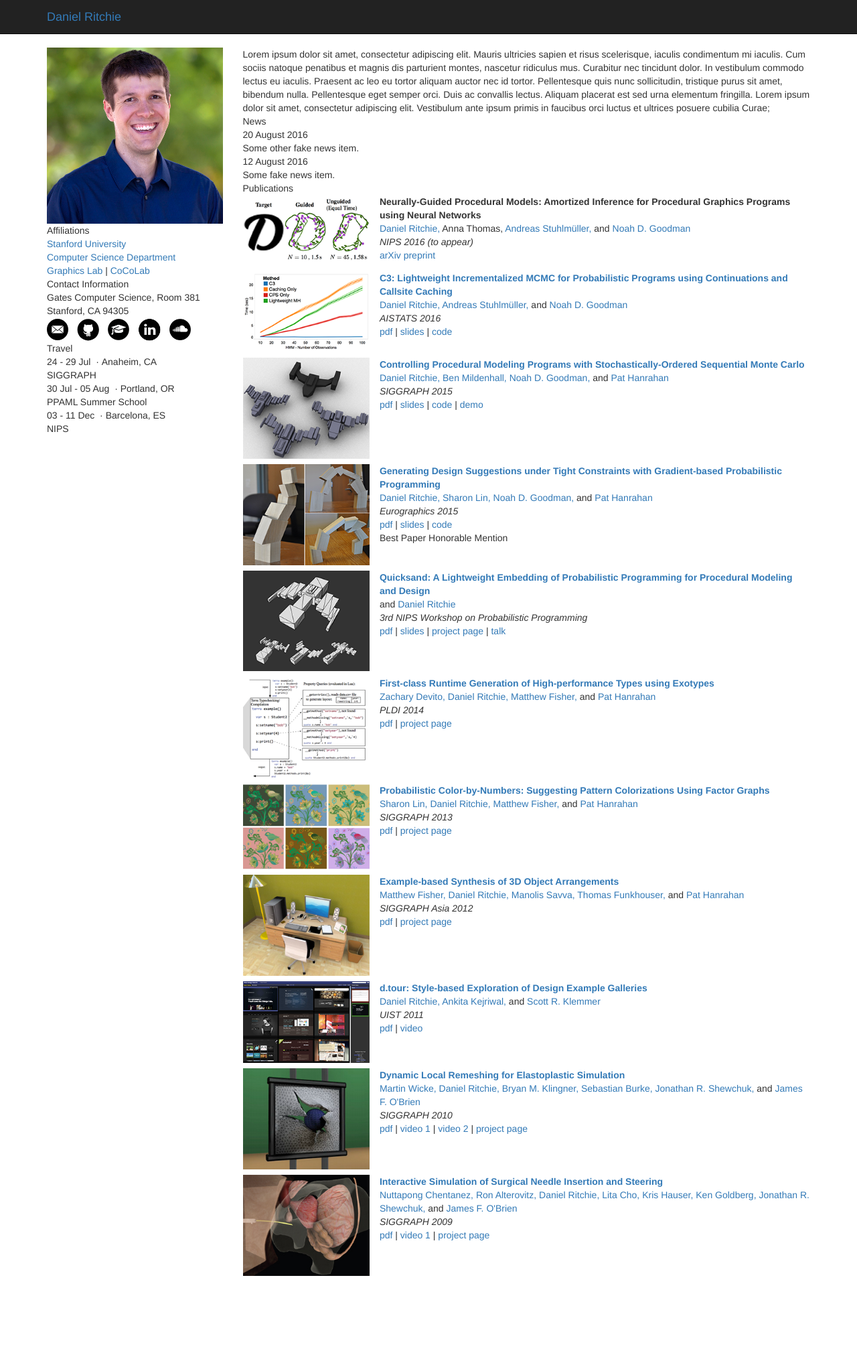
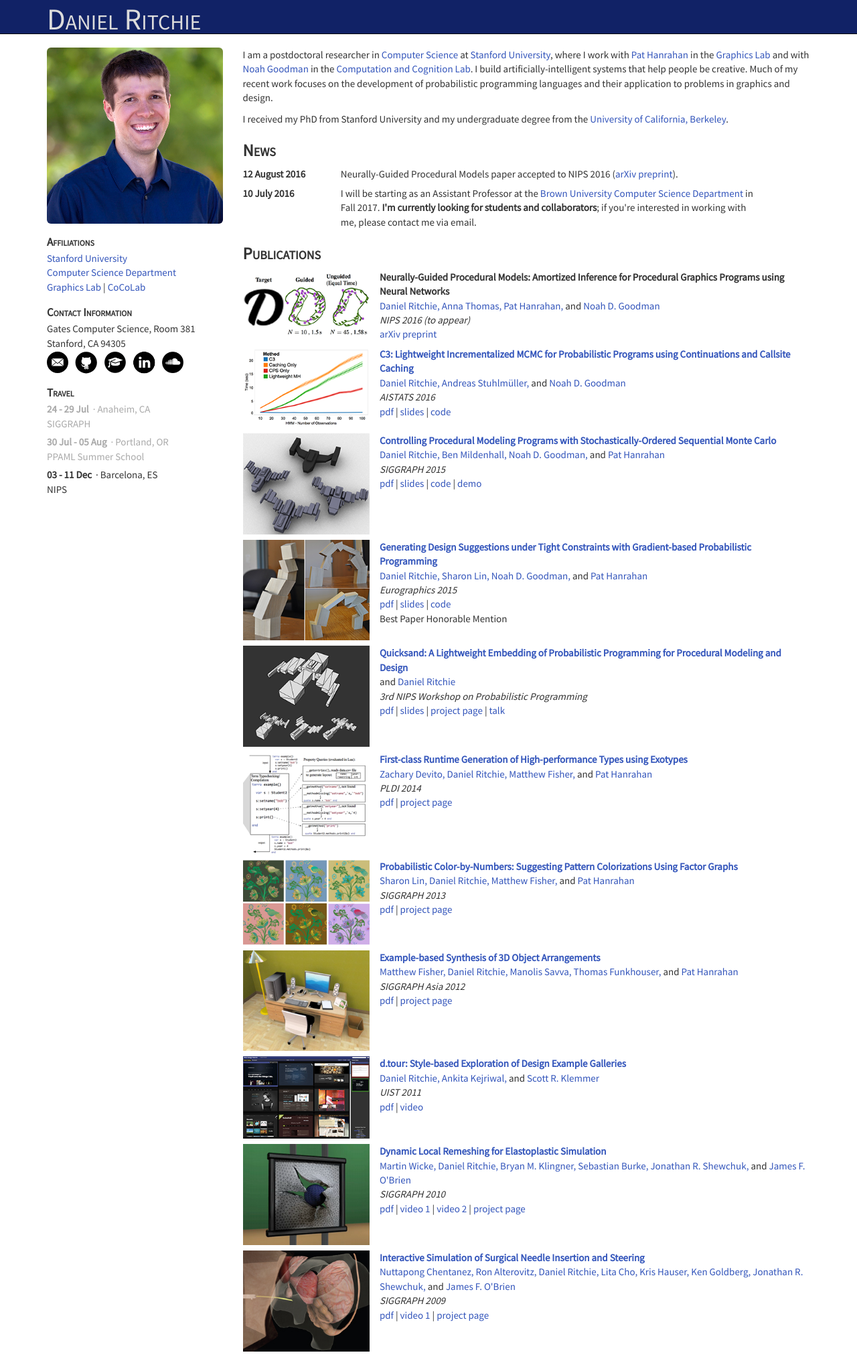
Before and after one commit to dritchie/dritchie.github.io, a Jekyll site: the page built from index.html, in a window 1280 px wide. Shown: the whole page at 67% size. Built offline with Jekyll 4.4.1, drawn with Linux system fonts in a browser that asks for light colours; before the commit the page ends 1913 px from its top, so only the background shows below that.

Commit message:
Finish styling everything and putting in actual text content.

```diff
--- a/_data/people.json
+++ b/_data/people.json
@@ -9,6 +9,7 @@
 	"Alex Aiken": "https://theory.stanford.edu/~aiken",
 	"Thomas Funkhouser": "http://www.cs.princeton.edu/~Funkhouser",
 	"Ben Mildenhall": "http://people.eecs.berkeley.edu/~bmild",
+	"Anna Thomas": "https://www.linkedin.com/in/anna-thomas-5158718a",
 	"Andreas Stuhlmüller": "https://stuhlmueller.org",
 	"Ankita Kejriwal": "http://web.stanford.edu/~ankitak",
 	"Scott R. Klemmer": "http://d.ucsd.edu/srk",
--- a/_data/publications.json
+++ b/_data/publications.json
@@ -3,7 +3,7 @@
 {
 	"id": "ngpm",
 	"title": "Neurally-Guided Procedural Models: Amortized Inference for Procedural Graphics Programs using Neural Networks",
-	"authors": ["Daniel Ritchie", "Anna Thomas", "Andreas Stuhlmüller", "Noah D. Goodman"],
+	"authors": ["Daniel Ritchie", "Anna Thomas", "Pat Hanrahan", "Noah D. Goodman"],
 	"venue": "NIPS 2016 (to appear)",
 	"date": "2016-12-05",
 	"links" : [
--- a/_includes/head.html
+++ b/_includes/head.html
@@ -9,6 +9,9 @@
 	<!-- Bootstrap -->
 	<link href="css/bootstrap.min.css" rel="stylesheet">
 
+	<!-- Fonts -->
+	<link href="https://fonts.googleapis.com/css?family=Source+Sans+Pro" rel="stylesheet">
+
 	<!-- My own styles -->
 	<link href="css/style.css" rel="stylesheet">
 </head>
--- a/_includes/sidebar.html
+++ b/_includes/sidebar.html
@@ -1,12 +1,12 @@
 <div class='sidebaritem' id='headshot'>
-	<img class='img img-responsive' src='img/me.jpg' width='350'/>
+	<img class='img img-rounded img-responsive' src='img/me.jpg' width='350'/>
 </div>
 
 <div class='sidebaritem' id='affiliations'>
 	<div class='sidebarheader'>Affiliations</div>
 	<div><a target='_blank' href='http://stanford.edu'>Stanford University</a></div>
-	<div><a target='_blank' href='http://stanford.edu'>Computer Science Department</a></div>
-	<div><a target='_blank' href='http://graphicsstanford.edu'>Graphics Lab</a> | <a href='http://cocolab.stanford.edu'>CoCoLab</a></div>
+	<div><a target='_blank' href='http://cs.stanford.edu'>Computer Science Department</a></div>
+	<div><a target='_blank' href='http://graphics.stanford.edu'>Graphics Lab</a> | <a target='_blank' href='http://cocolab.stanford.edu'>CoCoLab</a></div>
 </div>
 
 <div class='sidebaritem' id='contactinfo'>
@@ -44,10 +44,8 @@
 <div class='sidebaritem' id='travel'>
 	<div class='sidebarheader'>Travel</div>
 
-	{% capture currdate %}
-		{% assign toks =  site.time | split: ' ' %}
-		{{ toks[0] }}
-	{% endcapture %}
+	{% assign currdate_parts = site.time | date_to_xmlschema | split: 'T' %}
+	{% assign currdate = currdate_parts[0] %}
 
 	{% assign sortedtravelitems = site.data.travel.items | sort: 'startdate' %}
 
@@ -72,7 +70,7 @@
 			{% endif  %}
 		{% endcapture %}
 
-		<div class='travelitem {% if travitem.enddate < currdate %}{{ oldtravelitem }}{% endif %}'>
+		<div class='travelitem {% if travitem.enddate < currdate %} oldtravelitem {% endif %}'>
 			<span class='traveldate'>{{ datestring }}</span>&nbsp;&middot;&nbsp;<span class='travelloc'>{{ travitem.location }}</span><br/>
 			<span class='travelevent'>{{ travitem.event }}</span>
 		</div>
--- /dev/null
+++ b/_news/brown_start.html
@@ -0,0 +1,5 @@
+---
+date: '2016-07-10'
+---
+
+I will be starting as an Assistant Professor at the <a target='_blank' href='http://www.brown.edu'>Brown University</a> <a target='_blank' href='http://cs.brown.edu'>Computer Science Department</a> in Fall 2017. <strong>I'm currently looking for students and collaborators</strong>; if you're interested in working with me, please contact me via email.
--- a/_news/news1.html
+++ /dev/null
@@ -1,5 +0,0 @@
----
-date: '2016-08-12'
----
-
-Some fake news item.
--- a/_news/news2.html
+++ /dev/null
@@ -1,5 +0,0 @@
----
-date: '2016-08-20'
----
-
-Some other fake news item.
--- /dev/null
+++ b/_news/ngpm_accept.html
@@ -0,0 +1,5 @@
+---
+date: '2016-08-12'
+---
+
+Neurally-Guided Procedural Models paper accepted to NIPS 2016 (<a target='_blank' href='http://arxiv.org/abs/1603.06143'>arXiv preprint</a>).
--- a/css/style.css
+++ b/css/style.css
@@ -1,3 +1,93 @@
+body {
+	font-family: 'Source Sans Pro', sans-serif;
+	font-size: 15px;
+}
+
+a, a:hover {
+	color: #3355BB;
+}
+
+/*---------------------------------------------------------------*/
+
+#mainnav {
+	background-color: #112266;
+}
+
+.navbar-brand {
+	font-size: 3em;
+	line-height: 0.6em;
+	font-variant: small-caps;
+}
+
+.navbar-brand a {
+	color: #DCDCDC;
+}
+
+.navbar-brand a:hover {
+	color: #FFFFFF;
+    text-decoration: none;
+}
+
+/*---------------------------------------------------------------*/
+
+.sidebaritem {
+	margin-bottom: 15px;
+}
+
+.sidebarheader {
+	font-weight: bold;
+	font-variant: small-caps;
+	font-size: 17px;
+	margin-bottom: 2px;
+}
+
+/*---------------------------------------------------------------*/
+
+.travelitem {
+	margin-bottom: 6px;
+}
+
+.oldtravelitem {
+	color: #AAAAAA;
+}
+
+.traveldate {
+	font-weight: bold;
+}
+
+.travelloc {
+	/*font-weight: bold;*/
+}
+
+.travelevent {
+	/*font-style: italic;*/
+}
+
+/*---------------------------------------------------------------*/
+
+.mainitem {
+	margin-bottom: 1.25em;
+}
+
+.mainheader {
+	font-weight: bold;
+	font-variant: small-caps;
+	font-size: 25px;
+	margin-bottom: 6px;
+}
+
+/*---------------------------------------------------------------*/
+
+.newsitem {
+	margin-bottom: 8px;
+}
+
+.newsdate {
+	font-weight: bold;
+}
+
+/*---------------------------------------------------------------*/
+
 .pub {
 	padding-bottom: 8px;
 }
@@ -13,3 +103,5 @@
 .pubvenue {
 	font-style: italic;
 }
+
+/*---------------------------------------------------------------*/
--- a/index.html
+++ b/index.html
@@ -5,9 +5,12 @@ layout: default
 <div class='mainitem' id='about'>
 	<div class='hidden-md hidden-lg mainheader'>About</div>
 
-	<div>
-		Lorem ipsum dolor sit amet, consectetur adipiscing elit. Mauris ultricies sapien et risus scelerisque, iaculis condimentum mi iaculis. Cum sociis natoque penatibus et magnis dis parturient montes, nascetur ridiculus mus. Curabitur nec tincidunt dolor. In vestibulum commodo lectus eu iaculis. Praesent ac leo eu tortor aliquam auctor nec id tortor. Pellentesque quis nunc sollicitudin, tristique purus sit amet, bibendum nulla. Pellentesque eget semper orci. Duis ac convallis lectus. Aliquam placerat est sed urna elementum fringilla. Lorem ipsum dolor sit amet, consectetur adipiscing elit. Vestibulum ante ipsum primis in faucibus orci luctus et ultrices posuere cubilia Curae;
-	</div>
+	<p>
+		I am a postdoctoral researcher in <a target='_blank' href='https://cs.stanford.edu'>Computer Science</a> at <a target='_blank' href='https://stanford.edu'>Stanford University</a>, where I work with <a target='_blank' href='https://graphics.stanford.edu/~hanrahan'>Pat Hanrahan</a> in the <a target='_blank' href='https://graphics.stanford.edu'>Graphics Lab</a> and with <a target='_blank' href='http://cocolab.stanford.edu/ndg.html'>Noah Goodman</a> in the <a target='_blank' href='http://cocolab.stanford.edu'>Computation and Cognition Lab</a>. I build artificially-intelligent systems that help people be creative. Much of my recent work focuses on the development of probabilistic programming languages and their application to problems in graphics and design.
+	</p>
+	<p>
+		I received my PhD from Stanford University and my undergraduate degree from the <a target='_blank' href='http://www.berkeley.edu'>University of California, Berkeley</a>.
+	</p>
 
 </div>
 
@@ -18,9 +21,9 @@ layout: default
 
 	{% for newsitem in sortednews %}
 
-		<div class='newsitem'>
-			<div class='newsdate'>{{ newsitem.date | date_to_long_string }}</div>
-			<div class='newscontent'>{{ newsitem.content }}</div>
+		<div class='row newsitem'>
+			<div class='col-md-3 col-lg-2 newsdate'>{{ newsitem.date | date_to_long_string }}</div>
+			<div class='col-md-9 col-gl-10 newscontent'>{{ newsitem.content }}</div>
 		</div>
 
 	{% endfor %}
```
